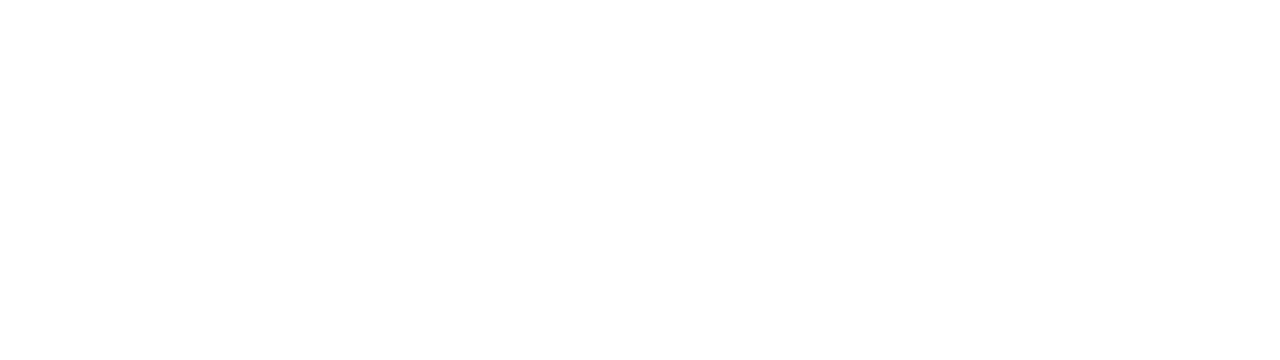
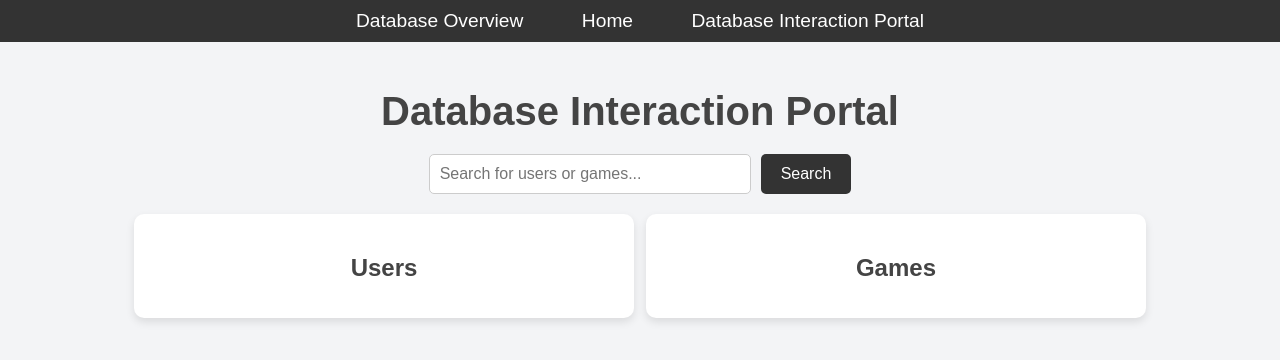
Before and after one commit to StephenRebel/Steam-Database-Project, a website: page views/dbInteraction.html in a window 1280 px wide. Drawn offline with Linux system fonts and the light colour scheme; files that its build step writes are made by us from their sources.

Commit message:
Begun work on database querying section. Next server needs to send responses.

```diff
--- a/public/styles/main_theme.css
+++ b/public/styles/main_theme.css
@@ -206,3 +206,69 @@ header button:hover {
     line-height: 1.4;
     box-shadow: 0 4px 8px rgba(0, 0, 0, 0.05);
 }
+
+/* Search Section */
+.search {
+    text-align: center;
+    margin: 20px 0;
+}
+.search form {
+    display: flex;
+    justify-content: center;
+    gap: 10px;
+}
+.search input {
+    width: 300px;
+    padding: 10px;
+    border: 1px solid #ccc;
+    border-radius: 5px;
+    font-size: 1em;
+}
+.search button {
+    padding: 10px 20px;
+    border: none;
+    border-radius: 5px;
+    background-color: #333;
+    color: white;
+    cursor: pointer;
+    font-size: 1em;
+    transition: background-color 0.3s;
+}
+.search button:hover {
+    background-color: #575757;
+}
+
+/* Results Section */
+#search-results {
+    display: flex;
+    justify-content: space-around;
+    margin-top: 20px;
+}
+#search-results div {
+    width: 45%;
+    background-color: #fff;
+    border-radius: 10px;
+    box-shadow: 0 4px 8px rgba(0, 0, 0, 0.1);
+    padding: 20px;
+}
+#search-results h2 {
+    text-align: center;
+    margin-bottom: 10px;
+    color: #444;
+}
+#search-results ul {
+    list-style: none;
+    padding: 0;
+}
+#search-results li {
+    margin: 5px 0;
+    padding: 10px;
+    border: 1px solid #ccc;
+    border-radius: 5px;
+    background-color: #f9f9f9;
+    cursor: pointer;
+    transition: background-color 0.3s;
+}
+#search-results li:hover {
+    background-color: #f0f0f0;
+}
--- a/views/dbInteraction.html
+++ b/views/dbInteraction.html
@@ -3,9 +3,33 @@
 <head>
     <meta charset="UTF-8">
     <meta name="viewport" content="width=device-width, initial-scale=1.0">
-    <title>Document</title>
+    <title>Database Portal</title>
+    <link rel="stylesheet" href="styles/main_theme.css">
 </head>
 <body>
-
+    <nav>
+        <a href="/dbo">Database Overview</a>
+        <a href="/">Home</a>
+        <a href="/dbip">Database Interaction Portal</a>
+    </nav>
+    <main class="container">
+        <h1>Database Interaction Portal</h1>
+        <section class="search">
+            <form id="search-form">
+                <input type="text" id="search-input" placeholder="Search for users or games..." />
+                <button type="submit">Search</button>
+            </form>
+        </section>
+        <section id="search-results">
+            <div id="user-results">
+                <h2>Users</h2>
+                <ul id="user-list"></ul>
+            </div>
+            <div id="game-results">
+                <h2>Games</h2>
+                <ul id="game-list"></ul>
+            </div>
+        </section>
+    </main>
 </body>
 </html>
```
Also changed, not shown: public/js/db_portal_listeners.js (added, +65 -0 lines).
